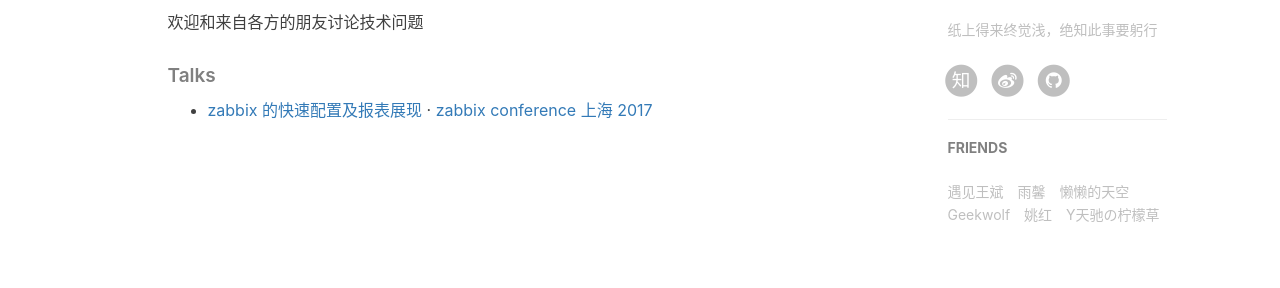
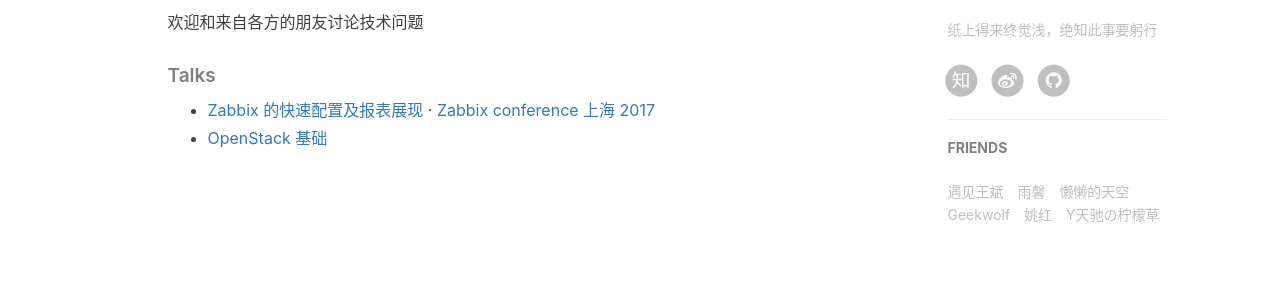
Before and after one commit to meetbill/meetbill.github.io, a Jekyll site: the page built from about.html, in a window 1280 px wide. Shown: the part 749-1037 px from the top of the page. Built offline with Jekyll 4.4.1, drawn with Linux system fonts in a browser that asks for light colours; nearby versions of some CDN libraries; comment, search, counter and statistics services are not loaded.

Commit message:
update:add openstack_2017.pptx

```diff
--- a/about.html
+++ b/about.html
@@ -25,7 +25,8 @@ header-img: "img/about-bg.jpg"
 <h5 id="talks">Talks</h5>
 
 <ul>
-  <li><a href="https://raw.githubusercontent.com/BillWang139967/BillWang139967.github.io/master/file/zabbix_shanghai_2017.pdf">zabbix 的快速配置及报表展现</a> · <a href="https://www.zabbix.com/conference_china_2017"> zabbix conference 上海 2017</a></li>
+  <li><a href="https://raw.githubusercontent.com/BillWang139967/BillWang139967.github.io/master/file/zabbix_shanghai_2017.pdf">Zabbix 的快速配置及报表展现</a> · <a href="https://www.zabbix.com/conference_china_2017"> Zabbix conference 上海 2017</a></li>
+  <li><a href="https://raw.githubusercontent.com/BillWang139967/BillWang139967.github.io/master/file/openstack_2017.pptx">OpenStack 基础</a></li>
 </ul>
 
 </div>
```
Also changed, not shown: 1 other file.
